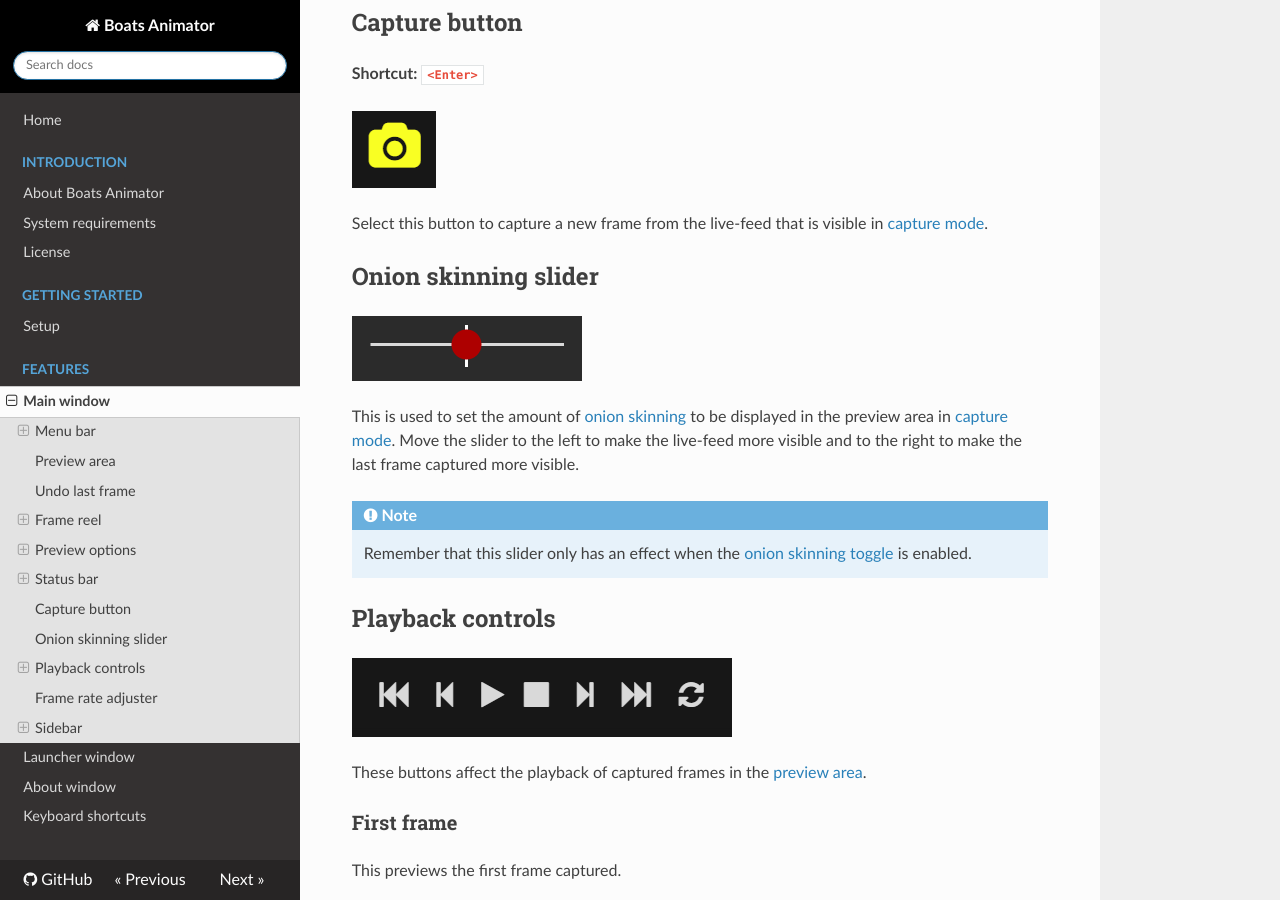
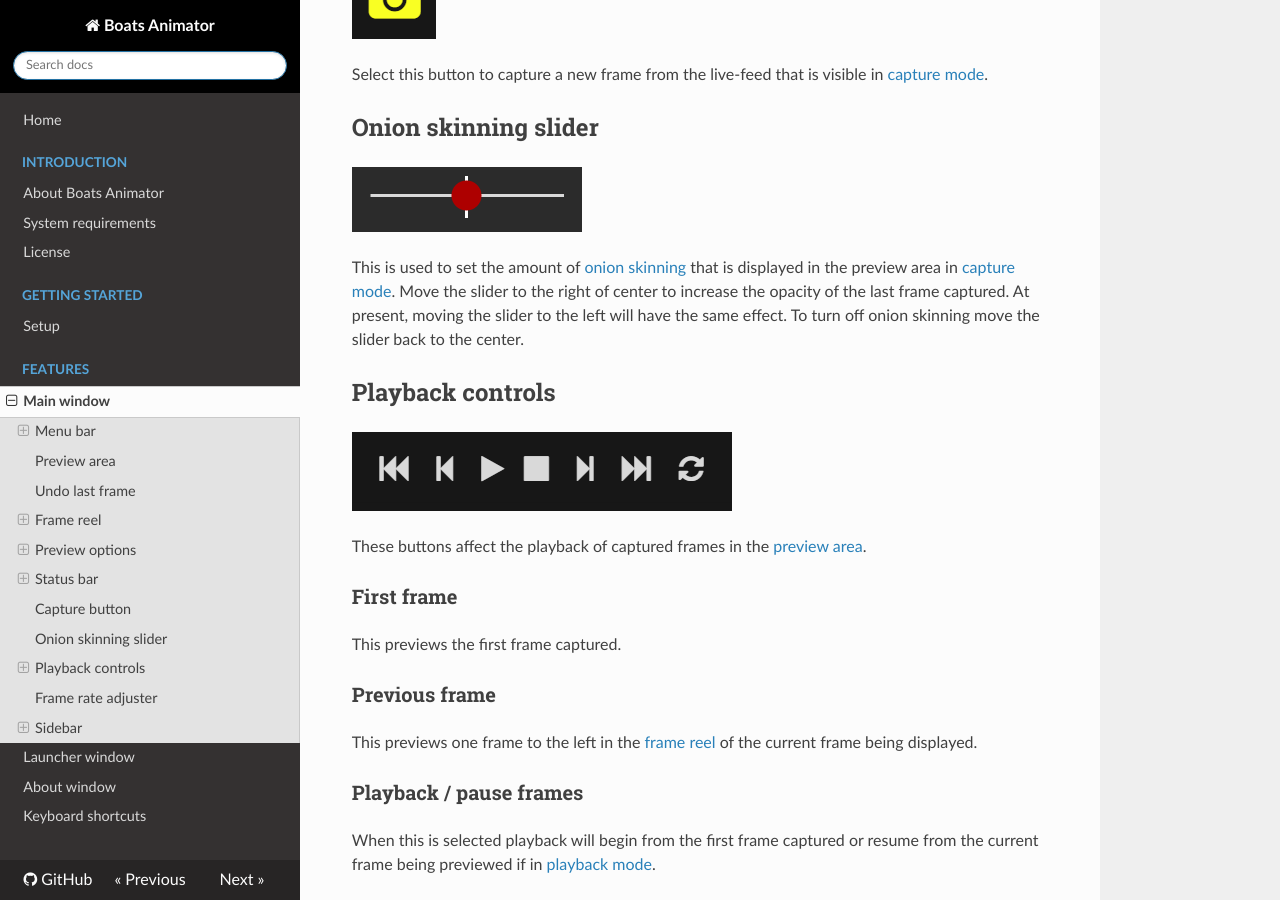
Before and after one commit to charlielee/boats-animator, an MkDocs documentation site: the page built from docs/features/main-window.md, in a window 1280 px wide and 900 px high, scrolled down 4180 px. Built offline with MkDocs 1.6.1, drawn with Linux system fonts in a browser that asks for light colours; nearby versions of some CDN libraries; old or Windows-style settings are respelled for this version of MkDocs; some of the changed text lies outside the part shown.

Commit message:
Docs: remove reference to onion skinning toggle

```diff
--- a/docs/features/main-window.md
+++ b/docs/features/main-window.md
@@ -57,9 +57,6 @@
 ### Grid toggle
 This enables / disables a [rule of thirds](https://en.wikipedia.org/wiki/Rule_of_thirds) grid over the preview area. **Please note that this feature has not been implemented yet**.
 
-### Onion skinning toggle
-This enables / disables [onion skinning](https://en.wikipedia.org/wiki/Onion_skinning), which is when a translucent version of the last image captured is displayed on top of the preview area. The onion skinning strength is set with the [onion skinning slider](#onion-skinning-slider). Onion skinning is only displayed in [capture mode](#capture-mode).
-
 ## Status bar
 ![Status bar](../img/status-bar.png)
 
@@ -96,10 +93,7 @@
 ## Onion skinning slider
 ![Onion skinning slider](../img/onion-skinning-slider.png)
 
-This is used to set the amount of [onion skinning](https://en.wikipedia.org/wiki/Onion_skinning) to be displayed in the preview area in [capture mode](#capture-mode). Move the slider to the left to make the live-feed more visible and to the right to make the last frame captured more visible.
-
-!!! note "Note"
-    Remember that this slider only has an effect when the [onion skinning toggle](#onion-skinning-toggle)  is enabled.
+This is used to set the amount of [onion skinning](https://en.wikipedia.org/wiki/Onion_skinning) that is displayed in the preview area in [capture mode](#capture-mode). Move the slider to the right of center to increase the opacity of the last frame captured. At present, moving the slider to the left will have the same effect. To turn off onion skinning move the slider back to the center.
 
 ## Playback controls
 ![Playback controls](../img/playback-controls.png)
```
Also changed, not shown: other parts of docs/features/main-window.md (+2 -2 lines), docs/img/preview-area.png, docs/img/preview-options.png.
